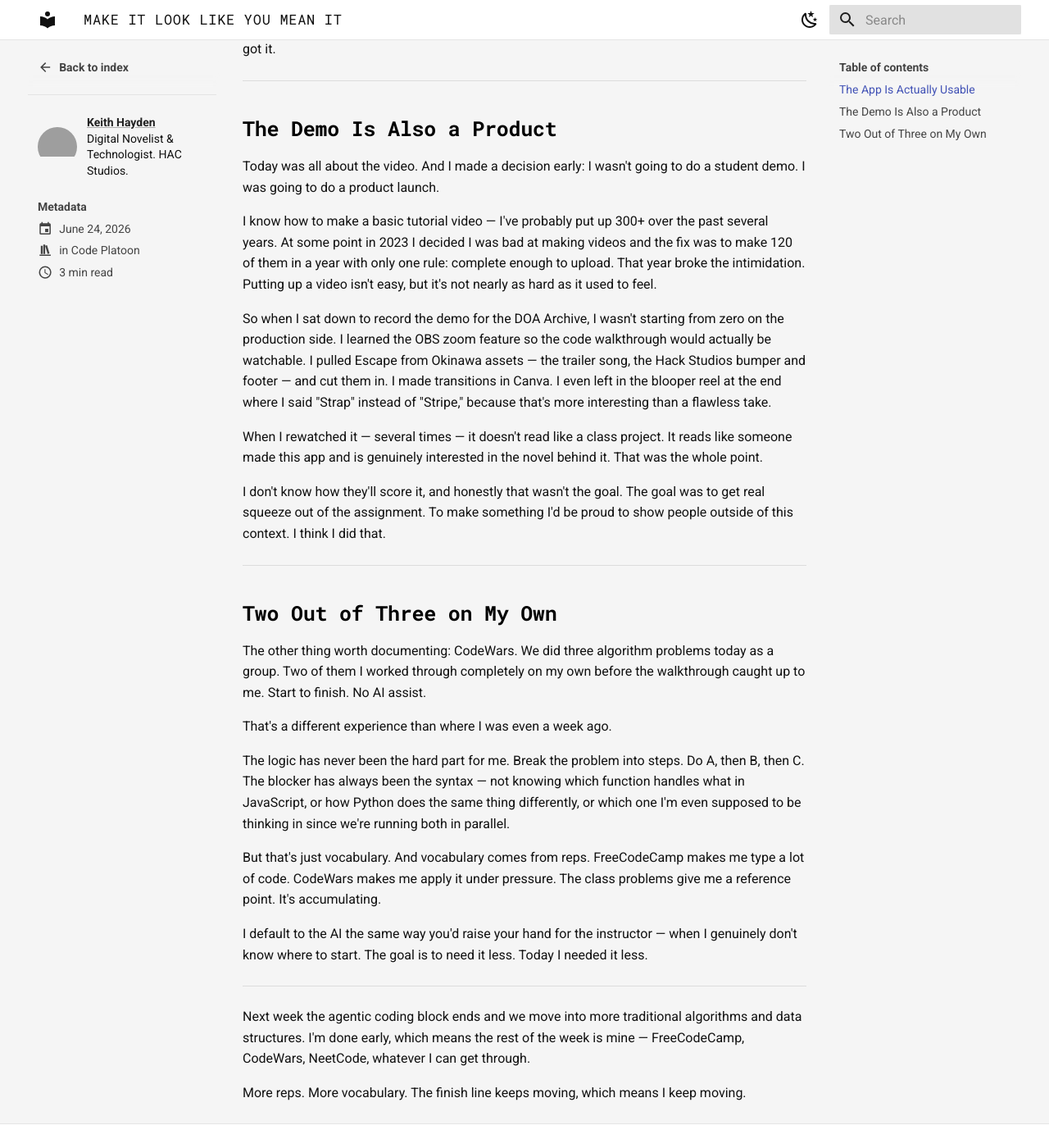
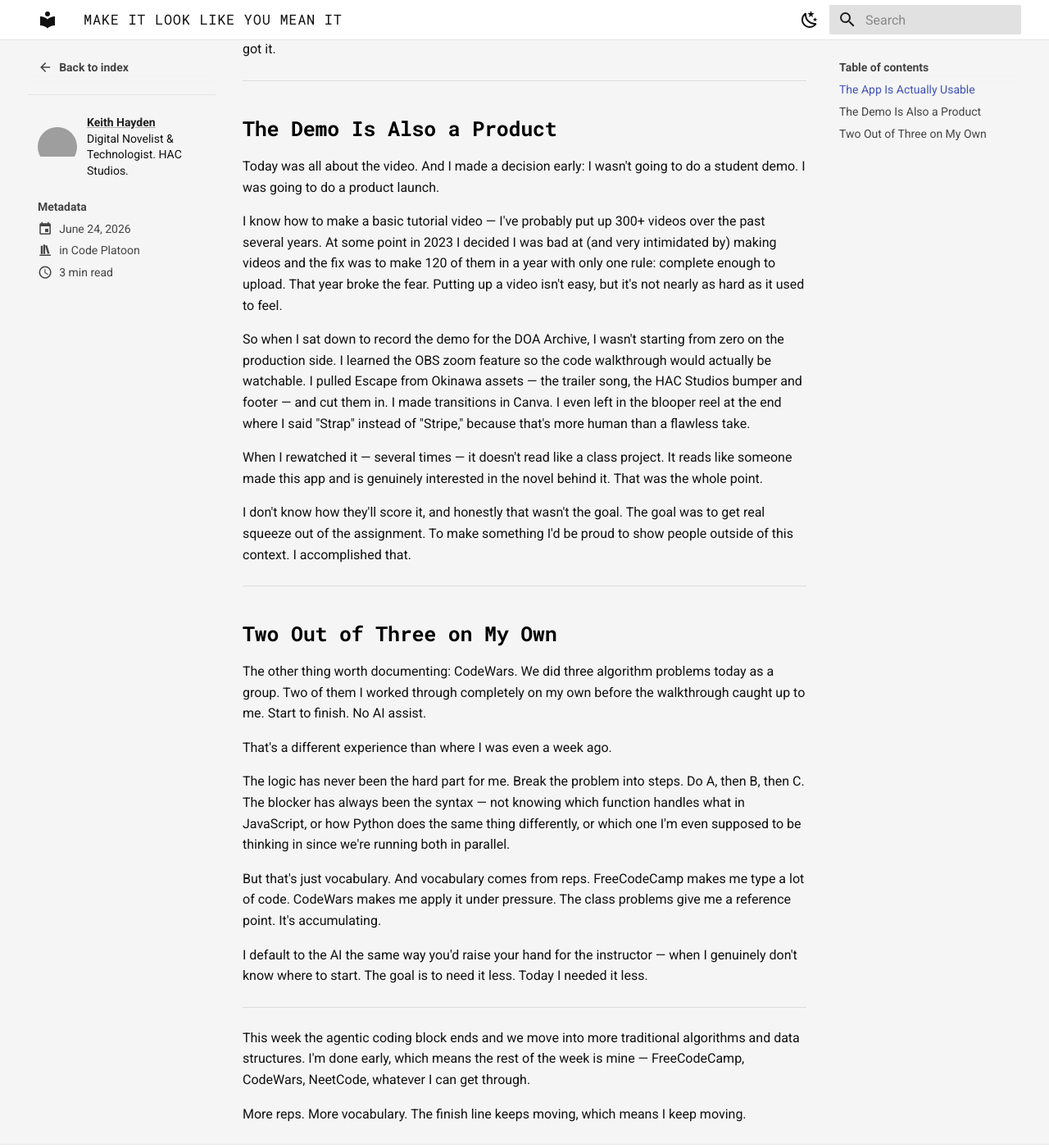
Before and after one commit to KgitWH21/code-platoon-blog, an MkDocs documentation site: the page built from docs/blog/posts/2026-06-24-make-it-look-like-you-mean-it.md, in a window 1280 px wide and 1400 px high, scrolled down 547 px. Shown: the whole window at 82% size. Built offline with MkDocs 1.6.1 and Material for MkDocs 9.7.7, drawn with Linux system fonts in a browser that asks for light colours; grey boxes are pictures that could not be loaded.

Commit message:
Update Jun 24 post with edits
Co-Authored-By: Claude Sonnet 4.6 <noreply@anthropic.com>

```diff
--- a/docs/blog/posts/2026-06-24-make-it-look-like-you-mean-it.md
+++ b/docs/blog/posts/2026-06-24-make-it-look-like-you-mean-it.md
@@ -34,13 +34,13 @@ I wanted to get it to the point where it could function as a real asset in my wo
 
 Today was all about the video. And I made a decision early: I wasn't going to do a student demo. I was going to do a product launch.
 
-I know how to make a basic tutorial video — I've probably put up 300+ over the past several years. At some point in 2023 I decided I was bad at making videos and the fix was to make 120 of them in a year with only one rule: complete enough to upload. That year broke the intimidation. Putting up a video isn't easy, but it's not nearly as hard as it used to feel.
+I know how to make a basic tutorial video — I've probably put up 300+ videos over the past several years. At some point in 2023 I decided I was bad at (and very intimidated by) making videos and the fix was to make 120 of them in a year with only one rule: complete enough to upload. That year broke the fear. Putting up a video isn't easy, but it's not nearly as hard as it used to feel.
 
-So when I sat down to record the demo for the DOA Archive, I wasn't starting from zero on the production side. I learned the OBS zoom feature so the code walkthrough would actually be watchable. I pulled Escape from Okinawa assets — the trailer song, the Hack Studios bumper and footer — and cut them in. I made transitions in Canva. I even left in the blooper reel at the end where I said "Strap" instead of "Stripe," because that's more interesting than a flawless take.
+So when I sat down to record the demo for the DOA Archive, I wasn't starting from zero on the production side. I learned the OBS zoom feature so the code walkthrough would actually be watchable. I pulled Escape from Okinawa assets — the trailer song, the HAC Studios bumper and footer — and cut them in. I made transitions in Canva. I even left in the blooper reel at the end where I said "Strap" instead of "Stripe," because that's more human than a flawless take.
 
 When I rewatched it — several times — it doesn't read like a class project. It reads like someone made this app and is genuinely interested in the novel behind it. That was the whole point.
 
-I don't know how they'll score it, and honestly that wasn't the goal. The goal was to get real squeeze out of the assignment. To make something I'd be proud to show people outside of this context. I think I did that.
+I don't know how they'll score it, and honestly that wasn't the goal. The goal was to get real squeeze out of the assignment. To make something I'd be proud to show people outside of this context. I accomplished that.
 
 ---
 
@@ -58,6 +58,6 @@ I default to the AI the same way you'd raise your hand for the instructor — wh
 
 ---
 
-Next week the agentic coding block ends and we move into more traditional algorithms and data structures. I'm done early, which means the rest of the week is mine — FreeCodeCamp, CodeWars, NeetCode, whatever I can get through.
+This week the agentic coding block ends and we move into more traditional algorithms and data structures. I'm done early, which means the rest of the week is mine — FreeCodeCamp, CodeWars, NeetCode, whatever I can get through.
 
 More reps. More vocabulary. The finish line keeps moving, which means I keep moving.
```
